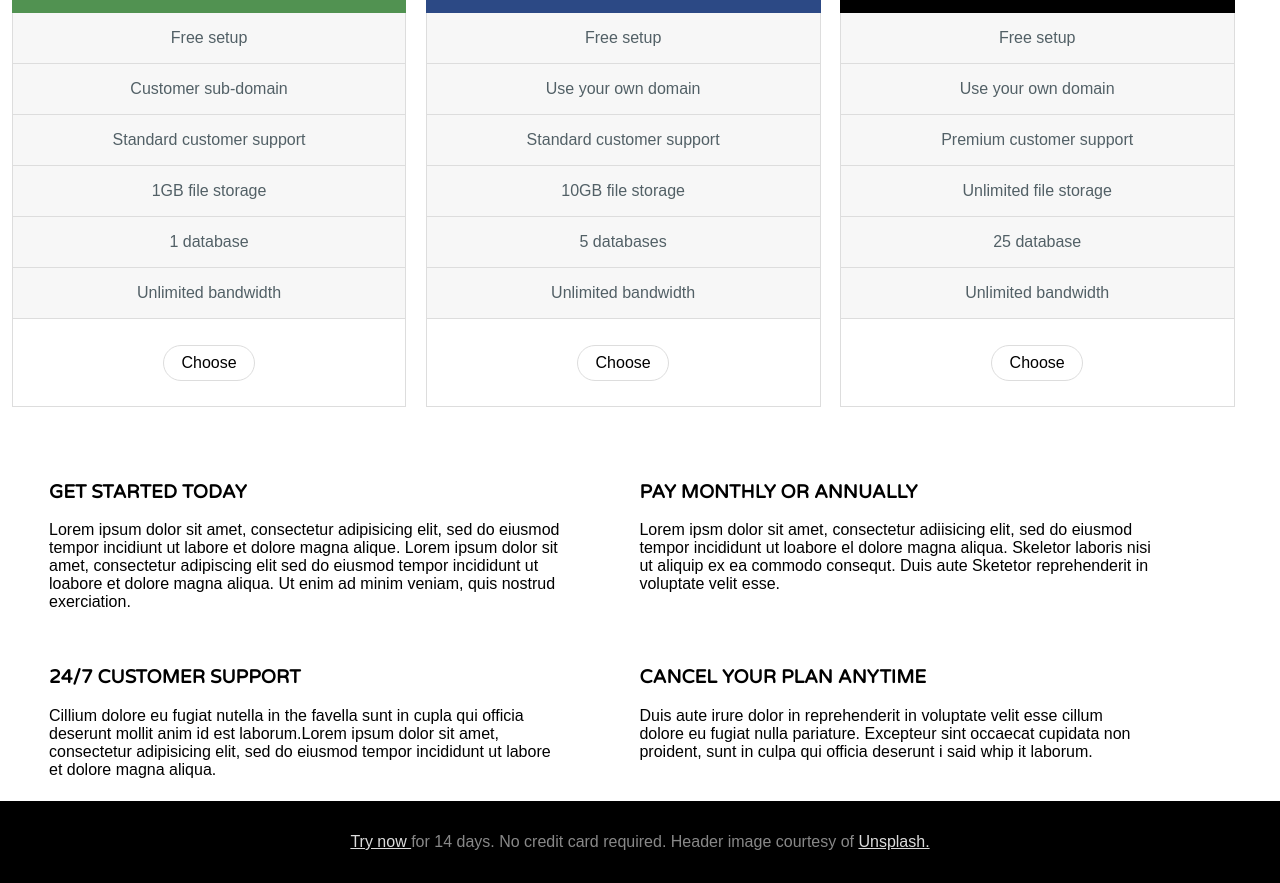
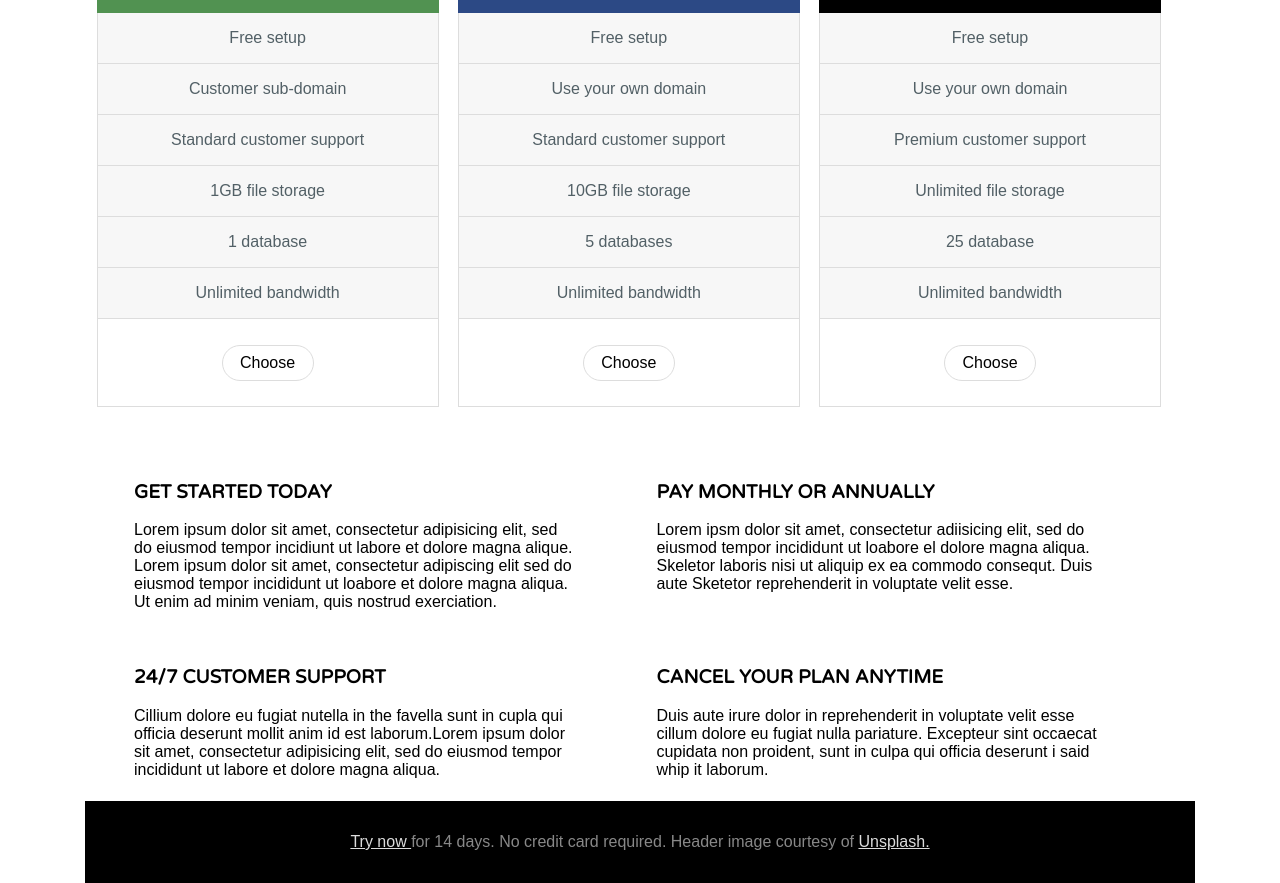
Before and after one commit to Joseph-A-Muela/Responsive_Site, a plain HTML site: page index.html in a window 1280 px wide. Shown: the part 601-1484 px from the top of the page. Drawn offline with Linux system fonts and the light colour scheme.

Commit message:
Completed all 4 break point.

```diff
--- a/index.html
+++ b/index.html
@@ -16,6 +16,7 @@
 	<main class='hero'>
 		<h1>Simple Pricing.<br>Try before you buy.</h1>
 	</main>
+	<main class='container'>
 		<section class='customerInfo'>
 			<div class='priceOption1'>
 				<div class='title'>PERSONAL</div>
@@ -85,5 +86,6 @@
 		<footer class='promo'>
 			<p><a href='#' class='link'>Try now </a>for 14 days. No credit card required. Header image courtesy of <a href='link'>Unsplash.</a></p>
 		</footer>
+	</main>
 </body>
 </html>
--- a/styles/main.scss
+++ b/styles/main.scss
@@ -271,6 +271,9 @@ nav {
  }
 
 
-/*@media (min-width: 61.1875em) {
+@media (min-width: 61.1875em) {
 
-}*/
+	.container {
+		margin: 0 5.3125em;
+	}
+}
```
Also changed, not shown: styles/main.css, 1 other file. Lines whose indentation alone changed are shown as unchanged.
